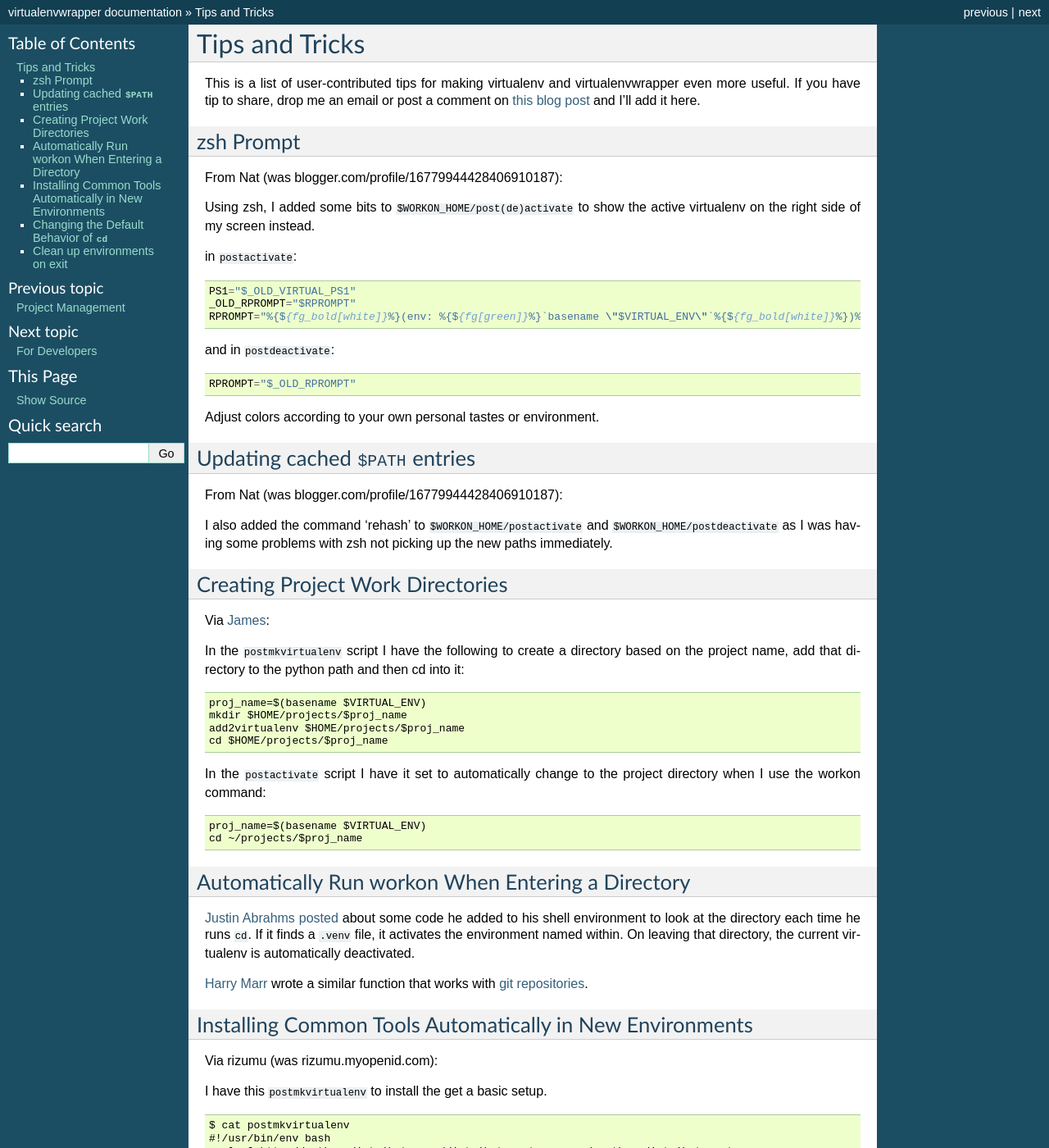
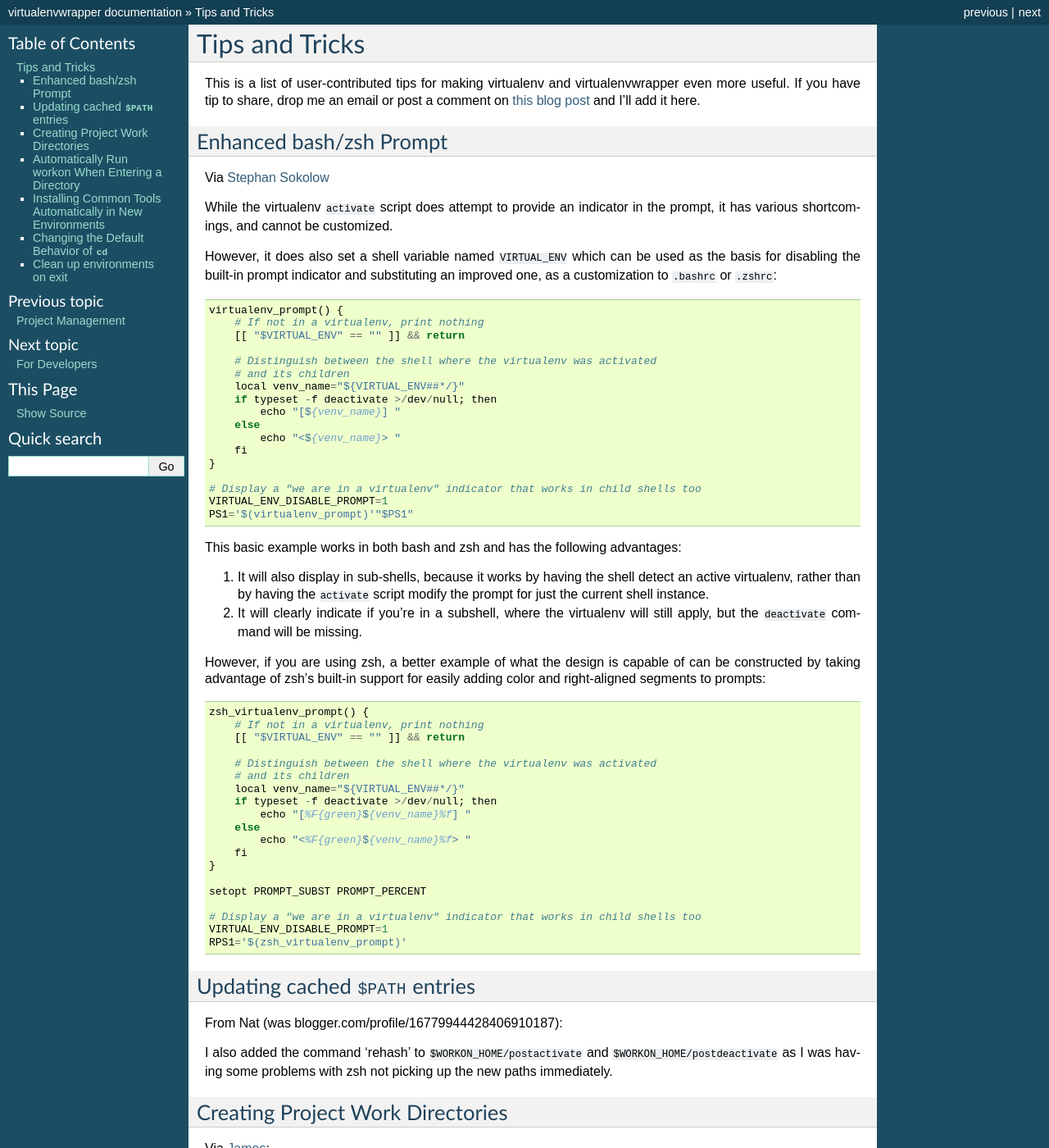
Before and after one commit to python-virtualenvwrapper/virtualenvwrapper, a Sphinx documentation site: the page built from docs/source/tips.rst, in a window 1280 px wide and 1400 px high. Shown: the whole window at 82% size. Built offline with Sphinx 7.4.7, drawn with Linux system fonts in a browser that asks for light colours; pages that are not in the unit, such as notebooks, are missing from menus.

Commit message:
Improve Zsh prompt tip
Closes #332

```diff
--- a/docs/source/tips.rst
+++ b/docs/source/tips.rst
@@ -10,25 +10,71 @@
 <https://doughellmann.com/blog/2010/01/12/virtualenvwrapper-tips-and-tricks/>`__
 and I'll add it here.
 
-zsh Prompt
-==========
+Enhanced bash/zsh Prompt
+========================
 
-From Nat (was blogger.com/profile/16779944428406910187):
+Via `Stephan Sokolow <https://github.com/ssokolow/>`_
 
-Using zsh, I added some bits to ``$WORKON_HOME/post(de)activate`` to show
-the active virtualenv on the right side of my screen instead.
+While the virtualenv ``activate`` script does attempt to provide
+an indicator in the prompt, it has various shortcomings, and
+cannot be customized.
 
-in ``postactivate``::
+However, it does also set a shell variable named
+``VIRTUAL_ENV`` which can be used as the basis for disabling the
+built-in prompt indicator and substituting an improved one,
+as a customization to ``.bashrc`` or ``.zshrc``::
 
-    PS1="$_OLD_VIRTUAL_PS1"
-    _OLD_RPROMPT="$RPROMPT"
-    RPROMPT="%{${fg_bold[white]}%}(env: %{${fg[green]}%}`basename \"$VIRTUAL_ENV\"`%{${fg_bold[white]}%})%{${reset_color}%} $RPROMPT"
+    virtualenv_prompt() {
+        # If not in a virtualenv, print nothing
+        [[ "$VIRTUAL_ENV" == "" ]] && return
 
-and in ``postdeactivate``::
+        # Distinguish between the shell where the virtualenv was activated
+        # and its children
+        local venv_name="${VIRTUAL_ENV##*/}"
+        if typeset -f deactivate >/dev/null; then
+            echo "[${venv_name}] "
+        else
+            echo "<${venv_name}> "
+        fi
+    }
 
-    RPROMPT="$_OLD_RPROMPT"
+    # Display a "we are in a virtualenv" indicator that works in child shells too
+    VIRTUAL_ENV_DISABLE_PROMPT=1
+    PS1='$(virtualenv_prompt)'"$PS1"
 
-Adjust colors according to your own personal tastes or environment.
+This basic example works in both bash and zsh and has the following
+advantages:
+
+1. It will also display in sub-shells, because it works by having the
+   shell detect an active virtualenv, rather than by having the ``activate``
+   script modify the prompt for just the current shell instance.
+2. It will clearly indicate if you're in a subshell, where the
+   virtualenv will still apply, but the ``deactivate`` command will be
+   missing.
+
+However, if you are using zsh, a better example of what the design
+is capable of can be constructed by taking advantage of zsh's built-in
+support for easily adding color and right-aligned segments to prompts::
+
+    zsh_virtualenv_prompt() {
+        # If not in a virtualenv, print nothing
+        [[ "$VIRTUAL_ENV" == "" ]] && return
+
+        # Distinguish between the shell where the virtualenv was activated
+        # and its children
+        local venv_name="${VIRTUAL_ENV##*/}"
+        if typeset -f deactivate >/dev/null; then
+            echo "[%F{green}${venv_name}%f] "
+        else
+            echo "<%F{green}${venv_name}%f> "
+        fi
+    }
+
+    setopt PROMPT_SUBST PROMPT_PERCENT
+
+    # Display a "we are in a virtualenv" indicator that works in child shells too
+    VIRTUAL_ENV_DISABLE_PROMPT=1
+    RPS1='$(zsh_virtualenv_prompt)'
 
 Updating cached ``$PATH`` entries
 =================================
```
